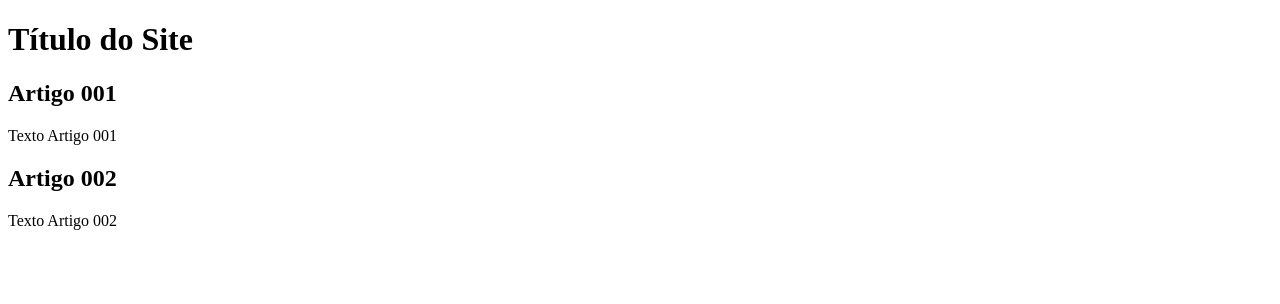
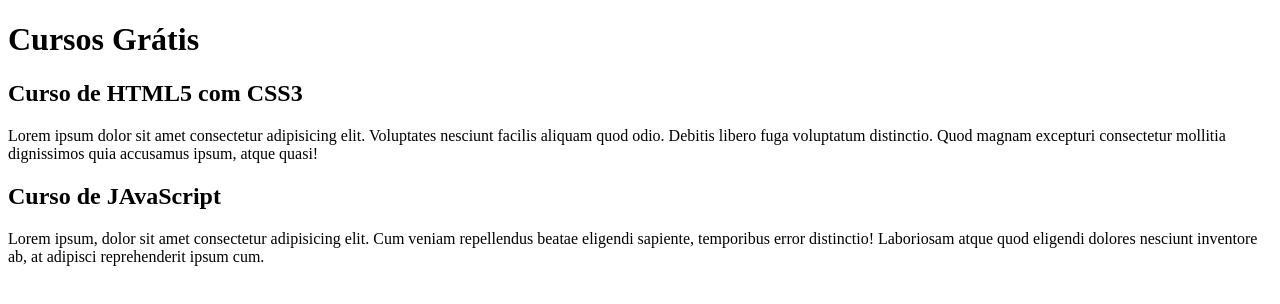
Before and after one commit to agnaka/projeto-site, a plain HTML site: page index.html in a window 1280 px wide. Drawn offline with Linux system fonts and the light colour scheme.

Commit message:
comecie a escrever conteúdo

```diff
--- a/index.html
+++ b/index.html
@@ -8,16 +8,16 @@
 <body>
     <main>
         <header>
-            <h1>Título do Site</h1>
+            <h1>Cursos Grátis</h1>
 
         </header>
         <article>
-            <h2>Artigo 001</h2>
-            <p>Texto Artigo 001</p>
+            <h2>Curso de HTML5 com CSS3</h2>
+            <p>Lorem ipsum dolor sit amet consectetur adipisicing elit. Voluptates nesciunt facilis aliquam quod odio. Debitis libero fuga voluptatum distinctio. Quod magnam excepturi consectetur mollitia dignissimos quia accusamus ipsum, atque quasi!</p>
         </article>
         <article>
-            <h2>Artigo 002</h2>
-            <p>Texto Artigo 002</p>
+            <h2>Curso de JAvaScript</h2>
+            <p>Lorem ipsum, dolor sit amet consectetur adipisicing elit. Cum veniam repellendus beatae eligendi sapiente, temporibus error distinctio! Laboriosam atque quod eligendi dolores nesciunt inventore ab, at adipisci reprehenderit ipsum cum.</p>
         </article>
     </main>
 </body>
```
